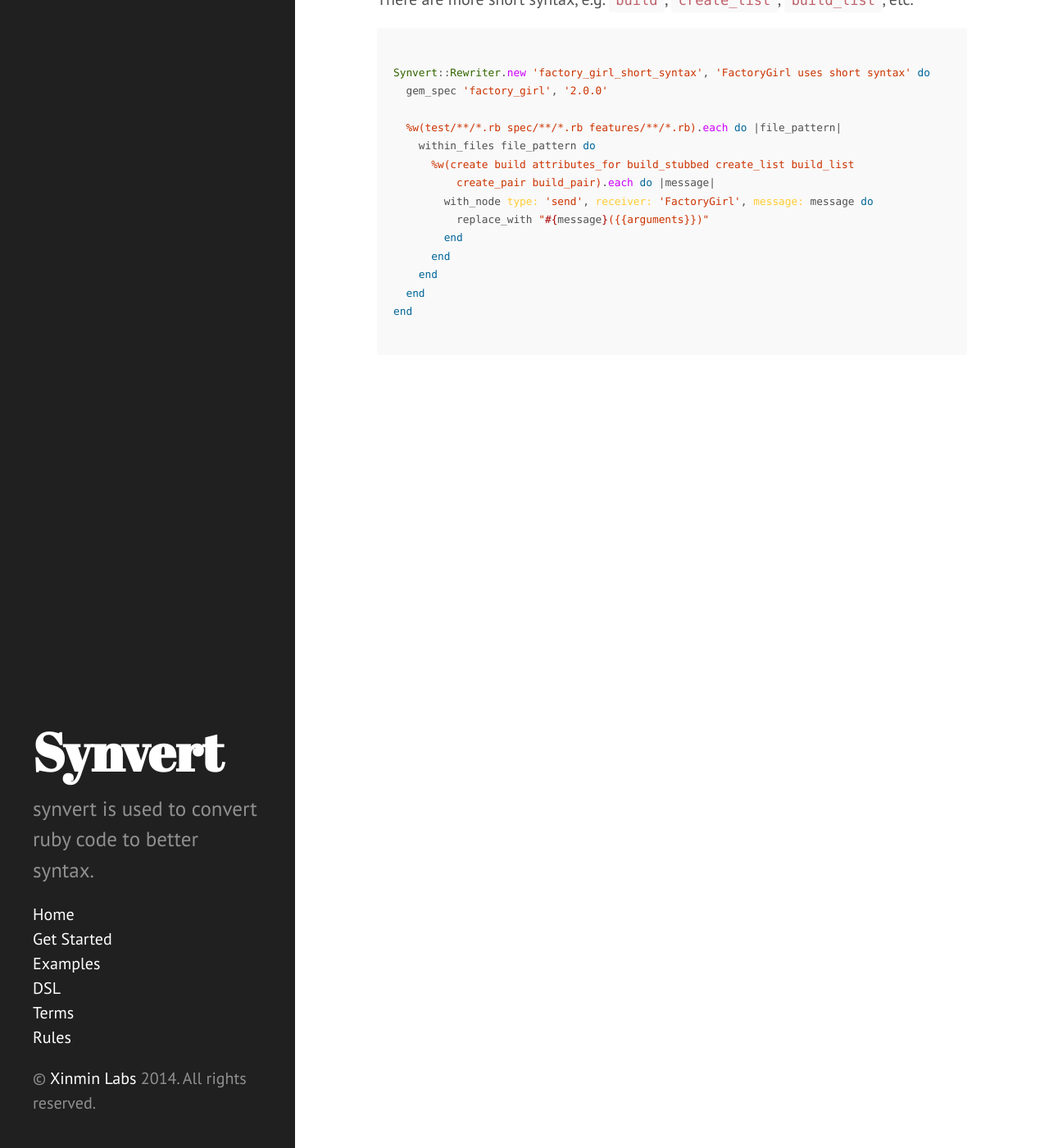
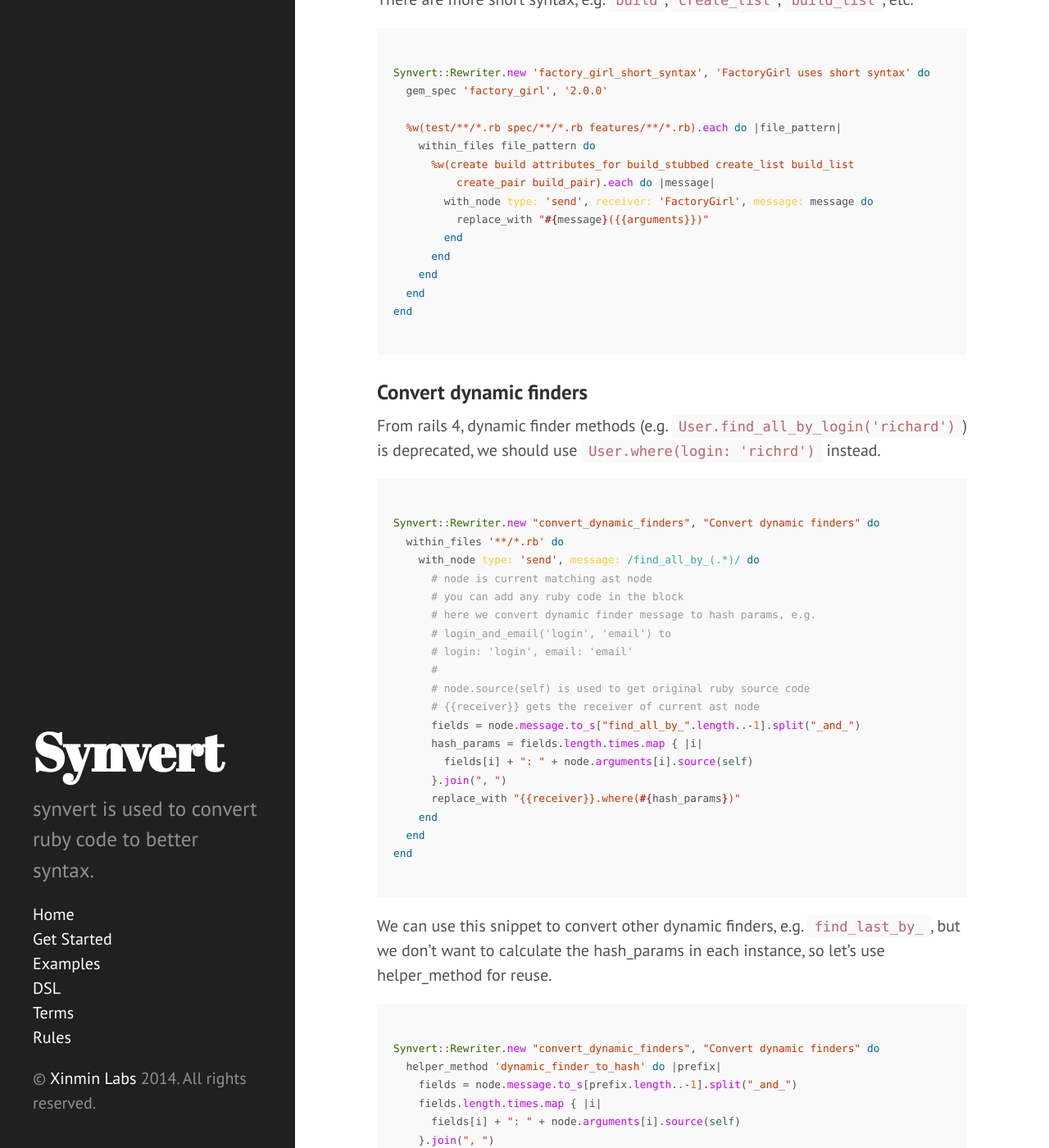
Before and after one commit to synvert-hq/synvert-ruby, a Jekyll site: the page built from examples.md, in a window 1280 px wide and 1400 px high, scrolled down 3080 px. Shown: the whole window at 82% size. Built offline with Jekyll 4.4.1, drawn with Linux system fonts in a browser that asks for light colours; Markdown is read by kramdown in place of the engine named in the settings; comment, search, counter and statistics services are not loaded; some of the changed text lies outside the part shown.

Commit message:
add convert dynamic finders example

````diff
--- a/examples.md
+++ b/examples.md
@@ -152,3 +152,63 @@
 end
 {% endraw %}
 ```
+
+### Convert dynamic finders
+
+From rails 4, dynamic finder methods (e.g.
+`User.find_all_by_login('richard')`) is deprecated, we should use
+`User.where(login: 'richrd')` instead.
+
+```ruby
+{% raw %}
+Synvert::Rewriter.new "convert_dynamic_finders", "Convert dynamic finders" do
+  within_files '**/*.rb' do
+    with_node type: 'send', message: /find_all_by_(.*)/ do
+      # node is current matching ast node
+      # you can add any ruby code in the block
+      # here we convert dynamic finder message to hash params, e.g.
+      # login_and_email('login', 'email') to
+      # login: 'login', email: 'email'
+      #
+      # node.source(self) is used to get original ruby source code
+      # {{receiver}} gets the receiver of current ast node
+      fields = node.message.to_s["find_all_by_".length..-1].split("_and_")
+      hash_params = fields.length.times.map { |i|
+        fields[i] + ": " + node.arguments[i].source(self)
+      }.join(", ")
+      replace_with "{{receiver}}.where(#{hash_params})"
+    end
+  end
+end
+{% endraw %}
+```
+
+We can use this snippet to convert other dynamic finders, e.g.
+`find_last_by_`, but we don't want to calculate the hash_params
+in each instance, so let's use helper_method for reuse.
+
+```ruby
+{% raw %}
+Synvert::Rewriter.new "convert_dynamic_finders", "Convert dynamic finders" do
+  helper_method 'dynamic_finder_to_hash' do |prefix|
+    fields = node.message.to_s[prefix.length..-1].split("_and_")
+    fields.length.times.map { |i|
+      fields[i] + ": " + node.arguments[i].source(self)
+    }.join(", ")
+  end
+
+  within_files '**/*.rb' do
+    with_node type: 'send', message: /find_all_by_(.*)/ do
+      hash_params = dynamic_finder_to_hash("find_all_by_")
+      replace_with "{{receiver}}.where(#{hash_params})"
+    end
+  end
+  within_files '**/*.rb' do
+    with_node type: 'send', message: /find_last_by_(.*)/ do
+      hash_params = dynamic_finder_to_hash("find_last_by_")
+      replace_with "{{receiver}}.where(#{hash_params}).last"
+    end
+  end
+end
+{% endraw %}
+```
````
Also changed, not shown: 2 other files.
